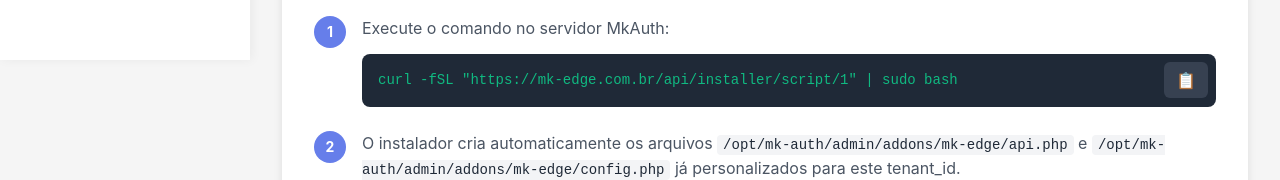
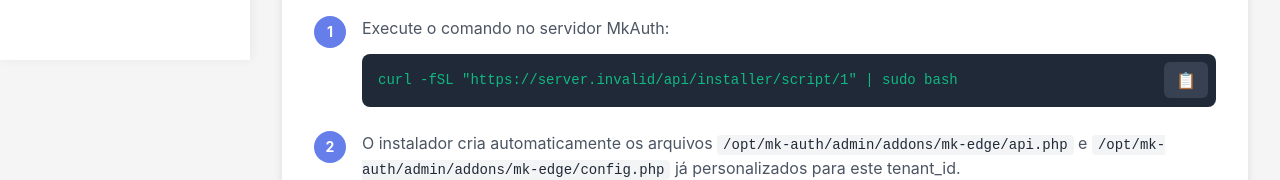
Before and after one commit to abl122/hub-system, a Vue app: page /portal/install in a window 1280 px wide. Shown: the part 751-931 px from the top of the page. Built offline with nearby package versions, Linux system fonts and the light colour scheme; no server answers; sample sign-in values are in the browser's storage.

Commit message:
feat: enhance installation command with internal IP support and update related logic in PortalInstall.vue

```diff
--- a/src/views/portal/PortalInstall.vue
+++ b/src/views/portal/PortalInstall.vue
@@ -9,6 +9,19 @@
 const appToken = ref('')
 const agentUrl = ref('')
 const loading = ref(false)
+const installerBaseUrl = (import.meta.env.VITE_PUBLIC_URL || 'https://mk-edge.com.br').replace(/\/$/, '')
+const installerInternalIp = (import.meta.env.VITE_INSTALLER_INTERNAL_IP || '').trim()
+const installerHostname = new URL(installerBaseUrl).hostname
+
+const installCommand = computed(() => {
+  const scriptUrl = `${installerBaseUrl}/api/installer/script/${appToken.value}`
+
+  if (installerInternalIp) {
+    return `curl -fSL --resolve ${installerHostname}:443:${installerInternalIp} "${scriptUrl}" | sudo bash`
+  }
+
+  return `curl -fSL "${scriptUrl}" | sudo bash`
+})
 
 // Exemplo de config.php gerado para o tenant atual
 const configPhpContent = computed(() => {
@@ -37,8 +50,7 @@
 
 const copyInstallCommand = async () => {
   try {
-    const command = `curl -fSL "https://mk-edge.com.br/api/installer/script/${appToken.value}" | sudo bash`
-    await navigator.clipboard.writeText(command)
+    await navigator.clipboard.writeText(installCommand.value)
     copied.value = true
     setTimeout(() => {
       copied.value = false
@@ -171,11 +183,14 @@
             <div class="step-content">
               <p>Execute o comando no servidor MkAuth:</p>
               <div class="command-box">
-                <code>curl -fSL "https://mk-edge.com.br/api/installer/script/{{ appToken }}" | sudo bash</code>
+                <code>{{ installCommand }}</code>
                 <button @click="copyInstallCommand" class="btn-copy-inline" :class="{ 'copied': copied }">
                   {{ copied ? '✓' : '📋' }}
                 </button>
               </div>
+              <p v-if="installerInternalIp" class="command-hint">
+                Este comando usa a rota interna {{ installerInternalIp }} para evitar falha de acesso ao IP p\u00fablico a partir do MkAuth.
+              </p>
             </div>
           </div>
 
```
Also changed, not shown: 2 other files (tests, documents, lock files or other folders).
